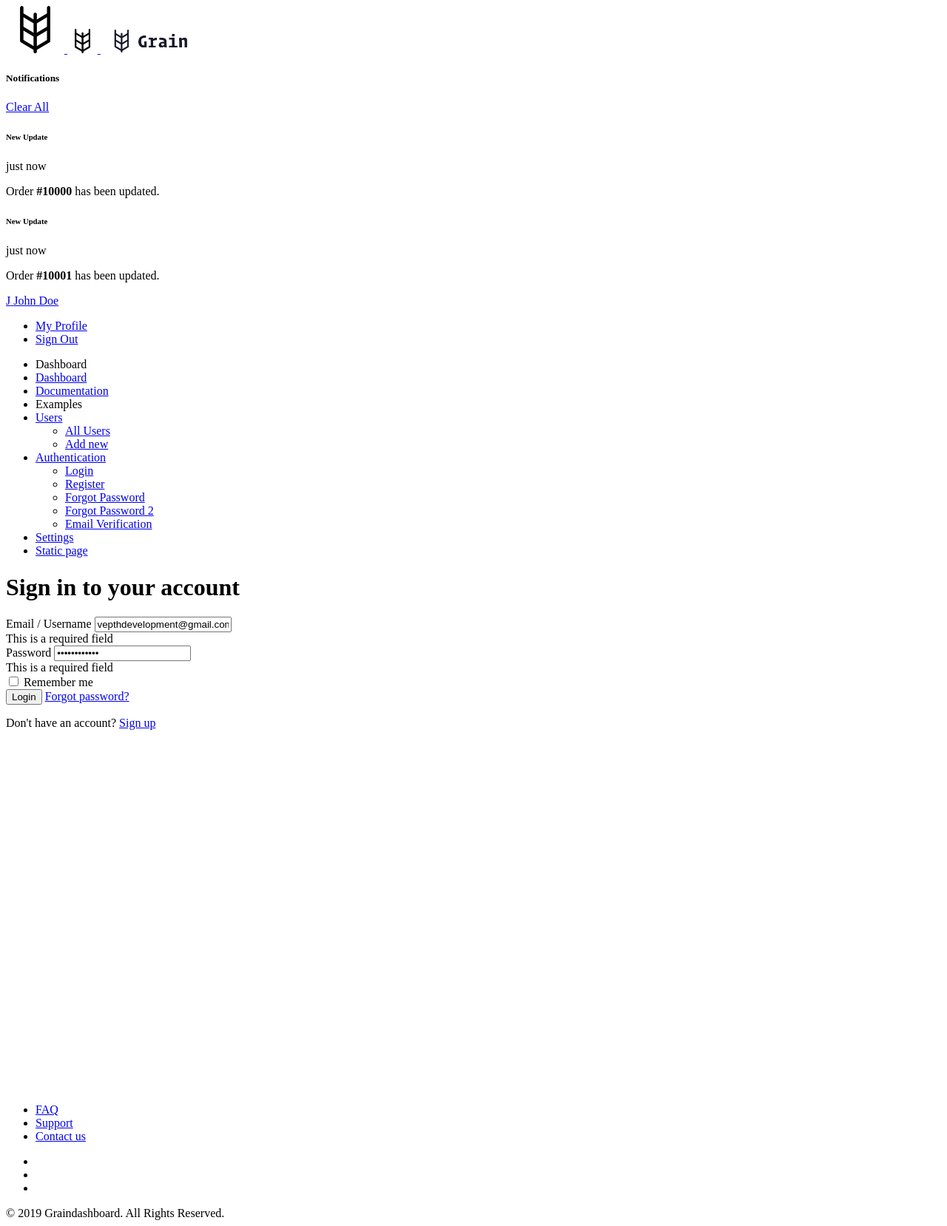
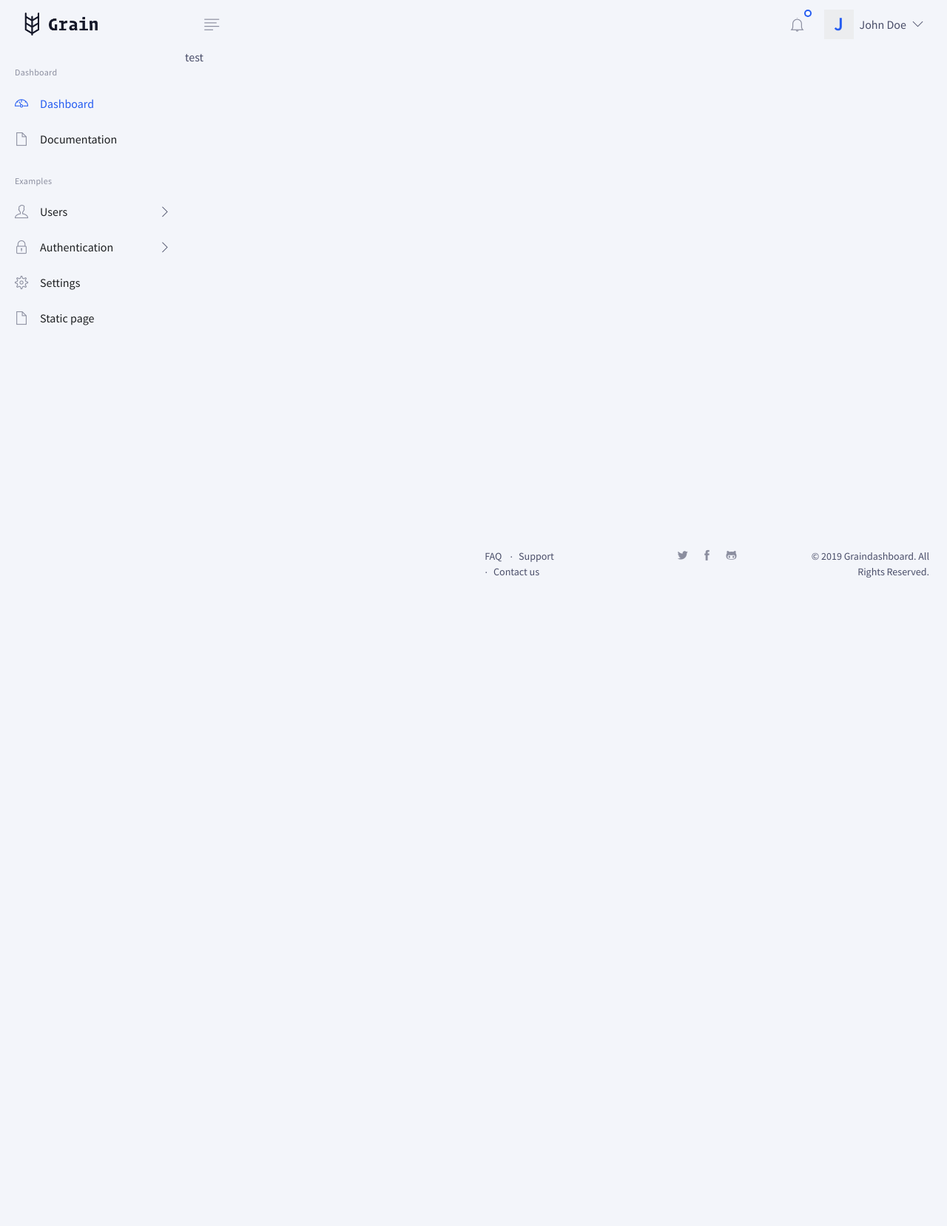
Before and after one commit to Raptr3x/table-reservation-system, a PHP site: template templates/admin/panel/home.html.twig in a window 1280 px wide. Shown: the whole page at 74% size. After the commit the page ends 782 px from the top, so only its background shows below. Run offline with PHP 8.4, Linux system fonts and the light colour scheme; the template is opened without the code that fills it, so the values that code supplies are empty; a stand-in replaces the project's code that opens the database connection; some libraries are stand-ins or nearby versions; some web fonts are replaced.

Commit message:
admin panel view extending superbase

```diff
--- a/templates/admin/panel/home.html.twig
+++ b/templates/admin/panel/home.html.twig
@@ -2,39 +2,6 @@
 
 {% block content %}
 
-	<div class="container d-flex align-items-center justify-content-center" style="height: calc(100vh - 100px)">
-		<form class="needs-validation p-4 w-100" id="login-form" novalidate method="POST">
-        	<h1 class="fs-2 mb-2 mt-4 mb-4">Sign in to your account</h1>
-
-			<div class="mb-4">
-                <label class="mb-2" for="username">Email / Username</label>
-				<input value="vepthdevelopment@gmail.com" type="text" class="form-control" id="username" placeholder="Email / Username" required>
-				<div class="invalid-feedback" id="inv-f-1">
-                    This is a required field
-                </div>
-			</div>
-
-			<div class="mb-4">
-                <label class="mb-2" for="username">Password</label>
-				<input value="Test1234Test" type="password" class="form-control" id="password" placeholder="Password" required>
-				<div class="invalid-feedback" id="inv-f-2">
-                    This is a required field
-                </div>
-			</div>
-
-            <div class="form-check mb-4">
-                <input class="form-check-input" novalidate type="checkbox" value="" id="remember-me">
-                <label class="form-check-label" for="remember-me">
-                    Remember me
-                </label>
-            </div>
-
-			<button type="submit" id="submit-btn" name="submit" class="btn btn-primary d-block w-100 mb-2">Login</button>
-            <a href="/forgot-password" class="btn btn-secondary d-block w-100 mb-4">Forgot password?</a>
-            <p class="text-center">Don't have an account? <a href="/signup">Sign up</a></p>
-		</form>
-	</div>
-
-
+<p>test</p>
 
 {% endblock %}
--- a/templates/admin_panel_base.html.twig
+++ b/templates/admin_panel_base.html.twig
@@ -1,5 +1,7 @@
+{% extends "super_base.html.twig" %}
 
 
+{% block superbase_content %}
 </head>
 
 <body class="has-sidebar has-fixed-sidebar-and-header">
@@ -267,3 +269,4 @@
         <!-- End Footer -->
     </div>
 </main>
+{% endblock %}
```
